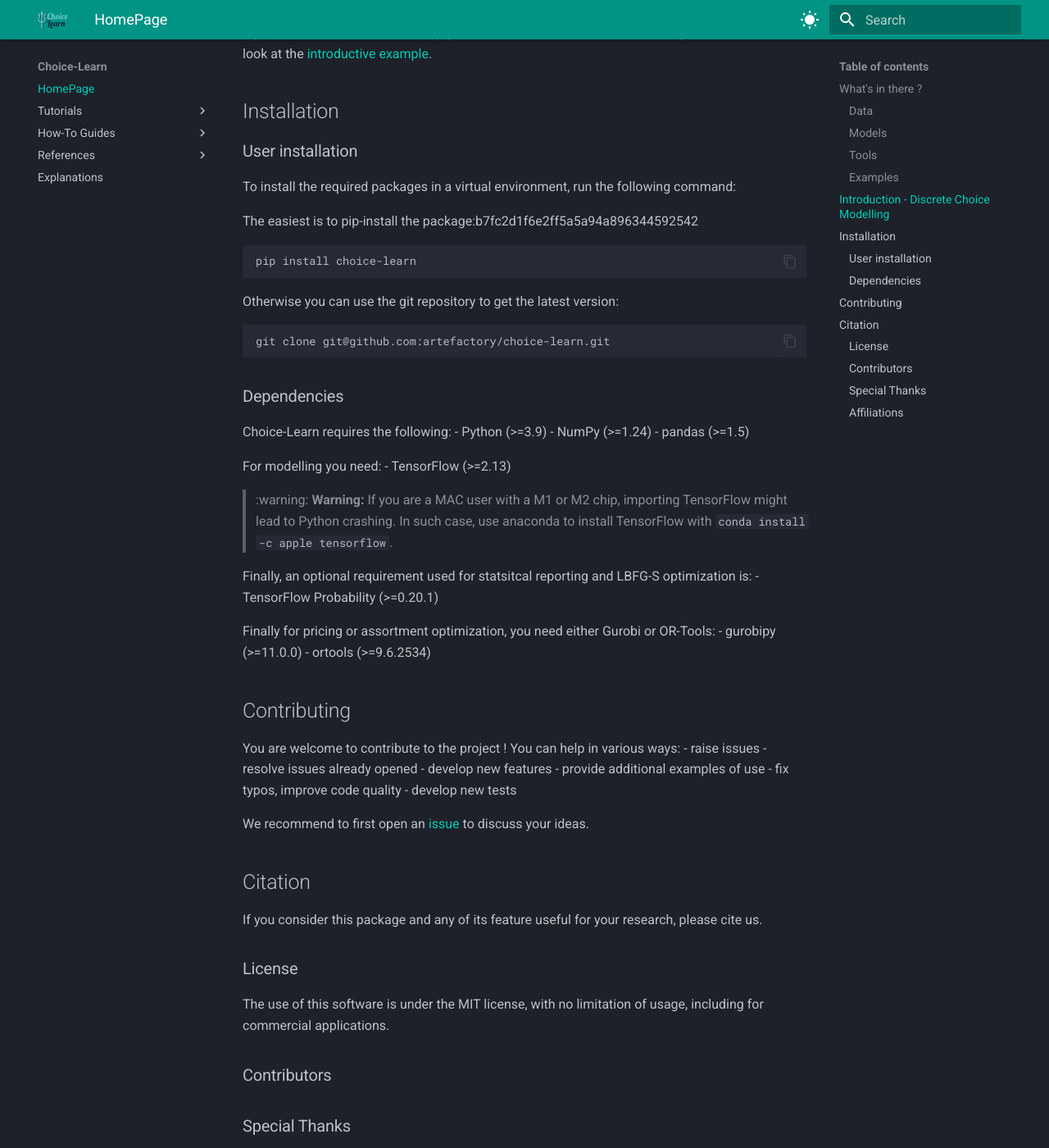
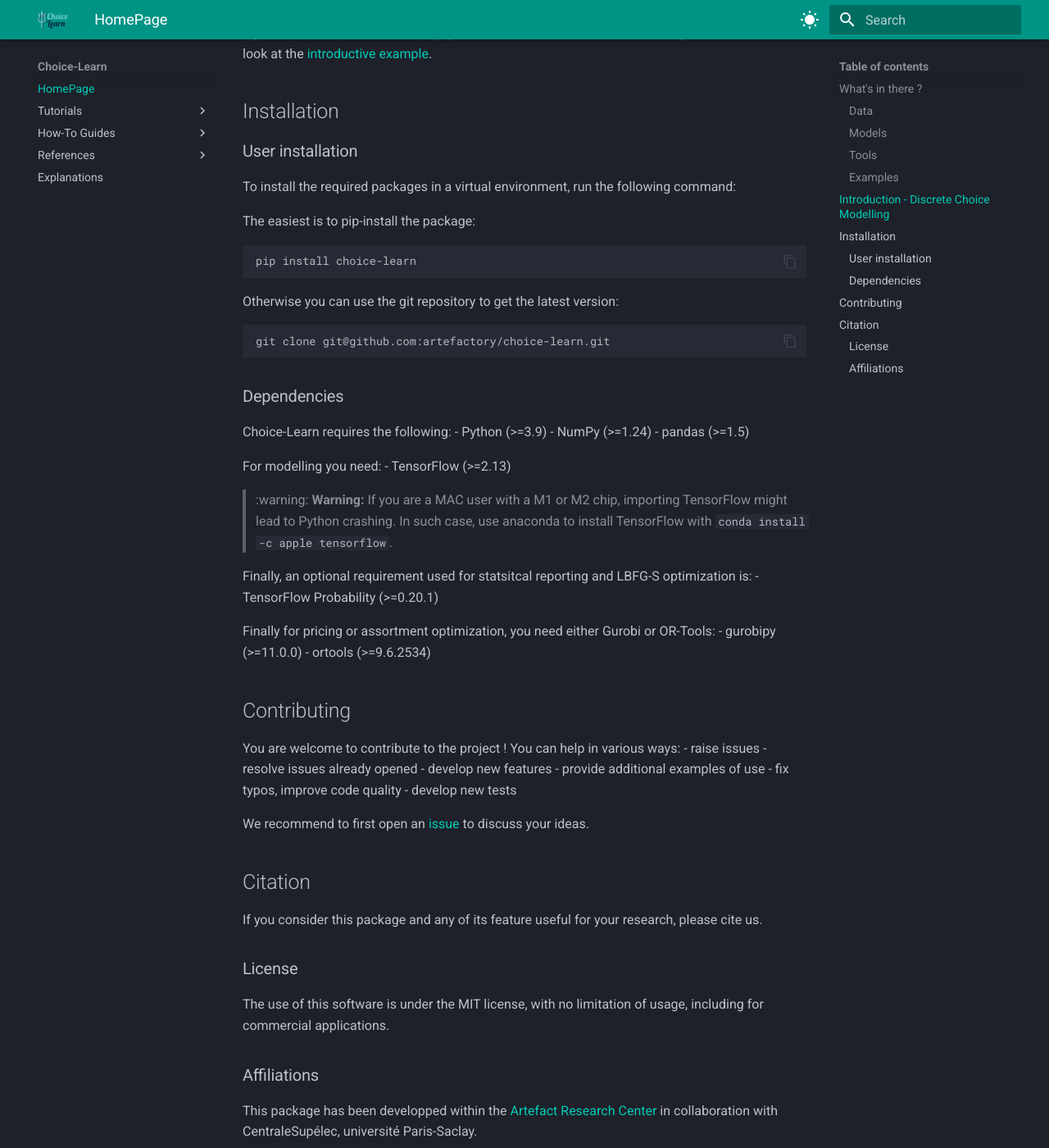
Before and after one commit to artefactory/choice-learn, an MkDocs documentation site: the page built from docs/index.md, in a window 1280 px wide and 1400 px high, scrolled down 2201 px. Shown: the whole window at 82% size. Built offline with MkDocs 1.6.1 and Material for MkDocs 9.7.7, drawn with Linux system fonts in a browser that asks for light colours.

Commit message:
FIX: wrong change in index

````diff
--- a/docs/index.md
+++ b/docs/index.md
@@ -74,7 +74,7 @@
 
 To install the required packages in a virtual environment, run the following command:
 
-The easiest is to pip-install the package:b7fc2d1f6e2ff5a5a94a896344592542
+The easiest is to pip-install the package:
 ```bash
 pip install choice-learn
 ```
@@ -123,14 +123,39 @@
 
 The use of this software is under the MIT license, with no limitation of usage, including for commercial applications.
 
-### Contributors
-
-### Special Thanks
-
 ### Affiliations
 
 This package has been developped within the [Artefact Research Center](https://www.artefact.com/data-consulting-transformation/artefact-research-center/) in collaboration with CentraleSupélec, université Paris-Saclay.
 
 
-[![](./illustrations/logos/logo_arc.png)](https://www.artefact.com/data-consulting-transformation/artefact-research-center/) | [![](./illustrations/logos/artefact_logo.png)](https://www.artefact.com/) |  [![](./illustrations/logos/logo_CS.png)](https://mics.centralesupelec.fr/) |  [![](./illustrations/logos/logo_paris_saclay.png)](https://www.universite-paris-saclay.fr/)
-:-------------------------:|:-------------------------:|:-------------------------:|:-------------------------:
+<p align="center">
+  <a href="https://www.artefact.com/data-consulting-transformation/artefact-research-center/">
+    <img src="./docs/illustrations/logos/logo_arc.png" height="60" />
+  </a>
+  &emsp;
+  &emsp;
+  <a href="https://www.artefact.com/">
+    <img src="docs/illustrations/logos/logo_atf.png" height="65" />
+  </a>
+</p>
+
+<p align="center">
+  <a href="https://www.universite-paris-saclay.fr/">
+    <img src="./docs/illustrations/logos/logo_paris_saclay.png" height="60" />
+  </a>
+  &emsp;
+  &emsp;
+  <a href="https://mics.centralesupelec.fr/">
+    <img src="docs/illustrations/logos/logo_CS.png" height="60" />
+  </a>
+  &emsp;
+  &emsp;
+  <a href="https://www.london.edu/">
+    <img src="docs/illustrations/logos/logo_lbs.jpeg" height="60" />
+  </a>
+  &emsp;
+  &emsp;
+  <a href="https://www.insead.edu/">
+    <img src="docs/illustrations/logos/logo_insead.png" height="60" />
+  </a>
+</p>
````
